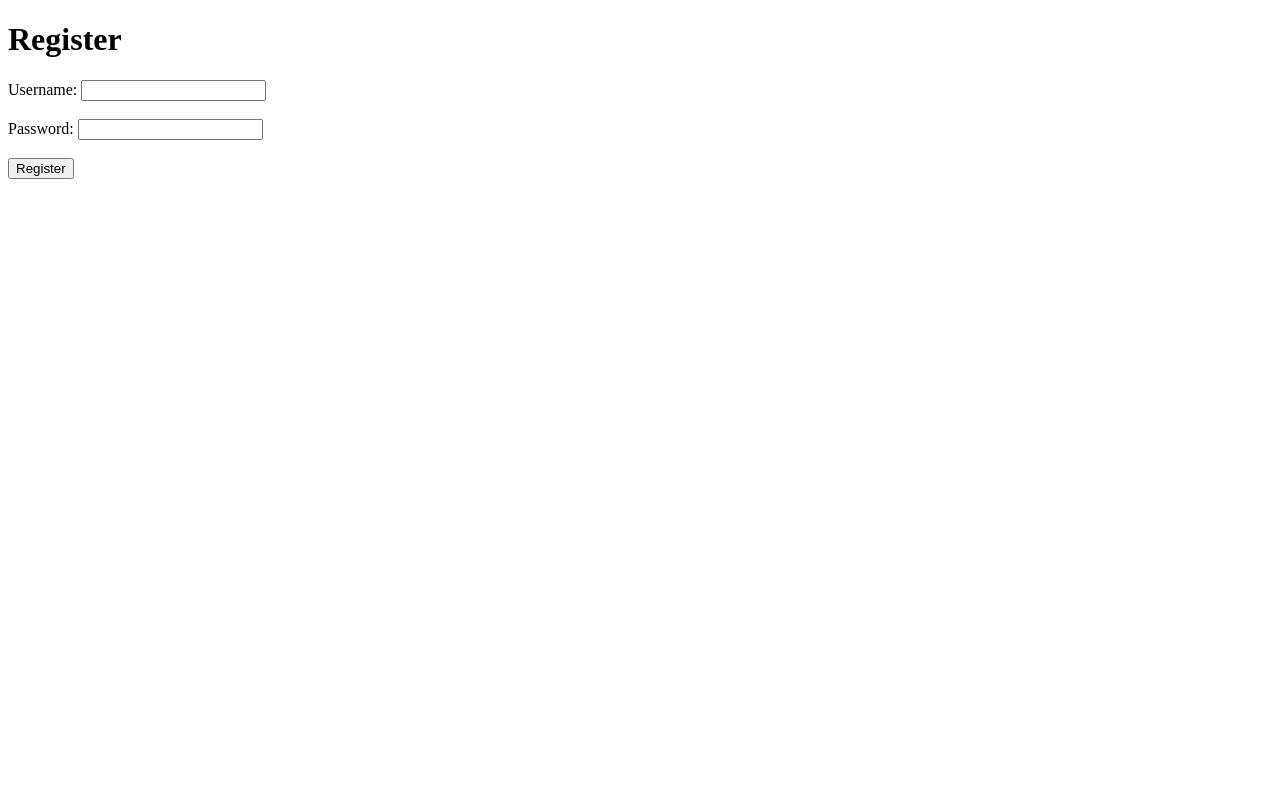
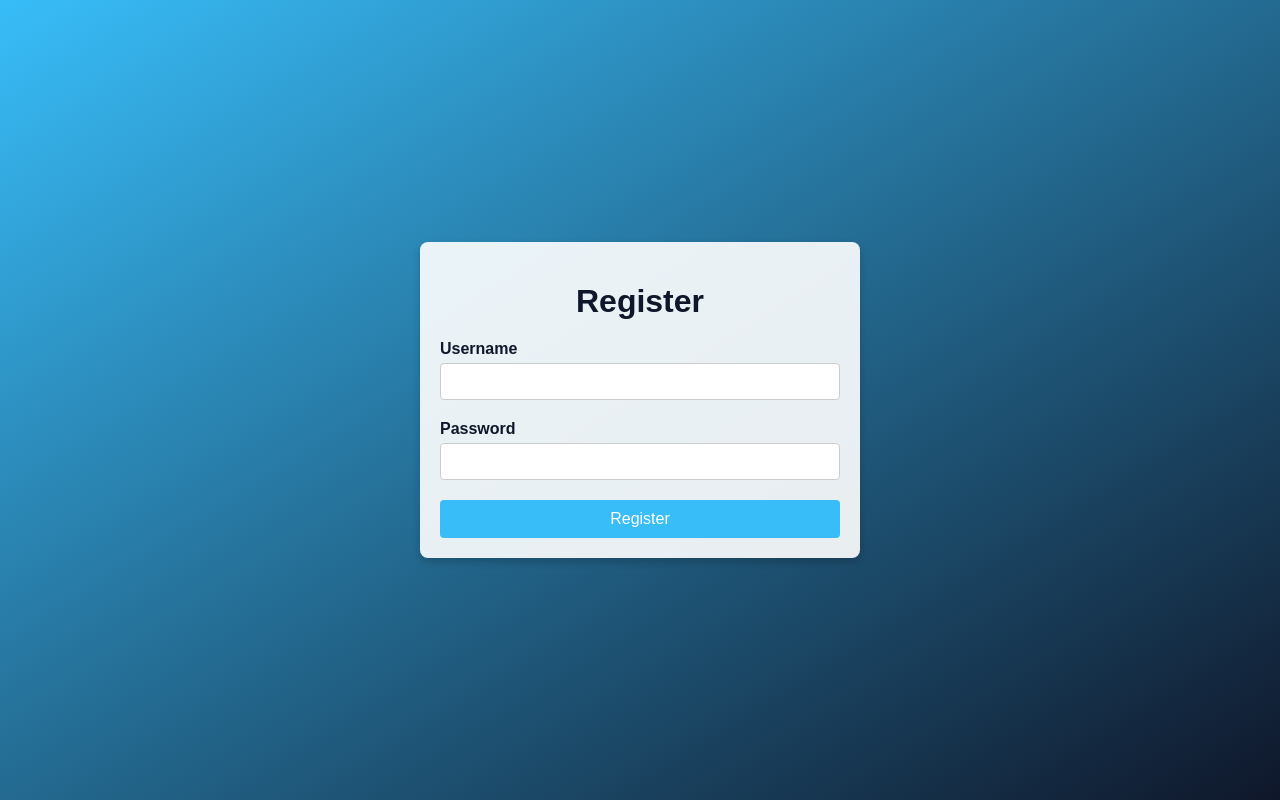
Before and after one commit to yashsohani45/Smart-Recycling-System, a Flask app: page /register in a window 1280 px wide. Run offline with Flask 3, Linux system fonts and the light colour scheme.

Commit message:
Enhanced UI for Login and Register pages

```diff
--- a/templates/register.html
+++ b/templates/register.html
@@ -4,15 +4,77 @@
     <meta charset="UTF-8">
     <meta name="viewport" content="width=device-width, initial-scale=1.0">
     <title>Register</title>
+    <style>
+        body {
+            margin: 0;
+            padding: 0;
+            display: flex;
+            justify-content: center;
+            align-items: center;
+            height: 100vh;
+            background: linear-gradient(to bottom right, #38bdf8, #0f172a);
+            font-family: Arial, sans-serif;
+        }
+
+        .register-container {
+            background-color: rgba(255, 255, 255, 0.9);
+            padding: 20px;
+            border-radius: 8px;
+            box-shadow: 0 4px 8px rgba(0, 0, 0, 0.2);
+            max-width: 400px;
+            width: 100%;
+            text-align: center;
+        }
+
+        h1 {
+            margin-bottom: 20px;
+            color: #0f172a;
+        }
+
+        label {
+            display: block;
+            font-weight: bold;
+            color: #0f172a;
+            margin-bottom: 5px;
+            text-align: left;
+        }
+
+        input[type="text"],
+        input[type="password"] {
+            width: 100%;
+            padding: 10px;
+            margin-bottom: 20px;
+            border: 1px solid #ccc;
+            border-radius: 4px;
+            box-sizing: border-box;
+        }
+
+        button {
+            width: 100%;
+            padding: 10px;
+            background-color: #38bdf8;
+            border: none;
+            border-radius: 4px;
+            color: white;
+            font-size: 16px;
+            cursor: pointer;
+        }
+
+        button:hover {
+            background-color: #0f172a;
+        }
+    </style>
 </head>
 <body>
-    <h1>Register</h1>
-    <form action="/register" method="POST">
-        <label for="username">Username:</label>
-        <input type="text" id="username" name="username" required><br><br>
-        <label for="password">Password:</label>
-        <input type="password" id="password" name="password" required><br><br>
-        <button type="submit">Register</button>
-    </form>
+    <div class="register-container">
+        <h1>Register</h1>
+        <form action="/register" method="POST">
+            <label for="username">Username</label>
+            <input type="text" id="username" name="username" required>
+            <label for="password">Password</label>
+            <input type="password" id="password" name="password" required>
+            <button type="submit">Register</button>
+        </form>
+    </div>
 </body>
 </html>
```
Also changed, not shown: templates/login.html (+70 -8 lines).
